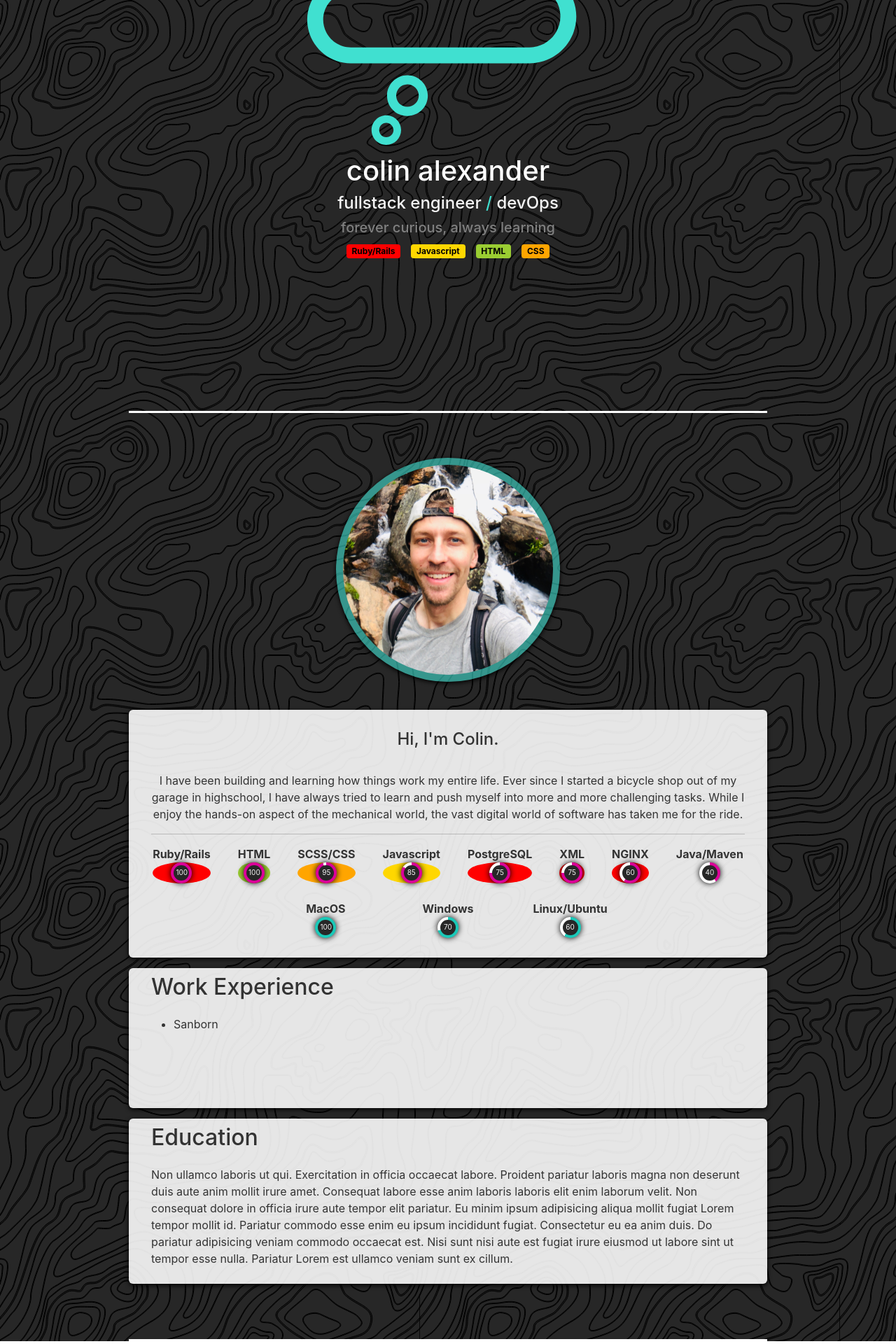
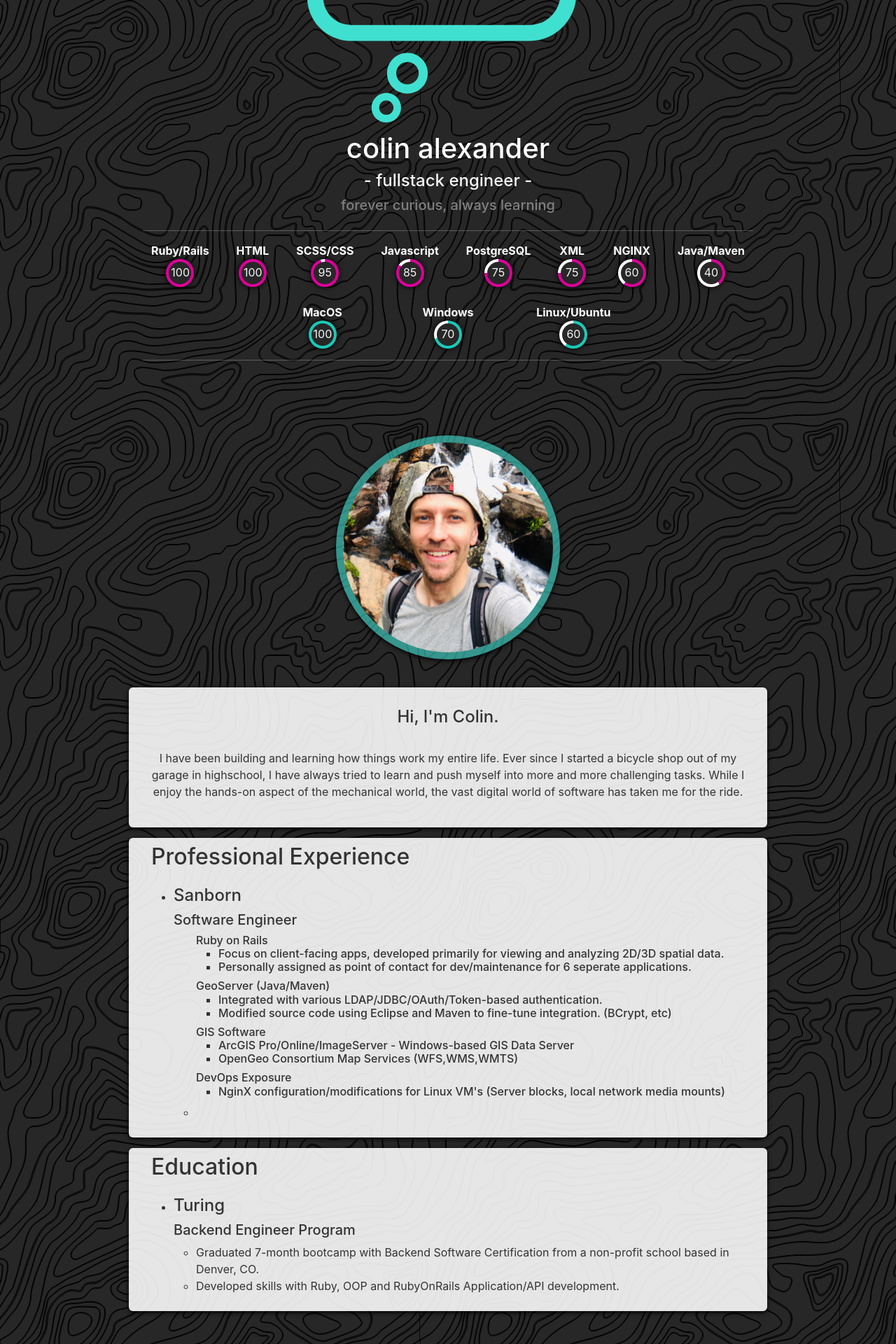
Before and after one commit to colintalex/portfolio-next, a Next.js app: page / in a window 1280 px wide. Shown: the part 210-2130 px from the top of the page at 70% size. Built offline with nearby package versions, Linux system fonts and the light colour scheme.

Commit message:
Page layout change, designed for intial visual caputre. WIP

```diff
--- a/components/about/about_me.js
+++ b/components/about/about_me.js
@@ -4,23 +4,6 @@ import styles from './about_me.module.css'
 import Card from "../card";
 
 export default function AboutMe (param) {
-    const langs = [
-      ["Ruby/Rails", "ruby", 100],
-      ["HTML", "html", 100],
-      ["SCSS/CSS", "css", 95],
-      ["Javascript", "js", 85],
-      ["PostgreSQL", "ruby", 75],
-      ["XML", "ruby", 75],
-      ["NGINX", "ruby", 60],
-      ["Java/Maven", "gsvr", 40],
-    ];
-
-    const opsystems = [
-      ["MacOS", "mac", 100],
-      ["Windows", "pc", 70],
-      ["Linux/Ubuntu", "lnx", 60],
-    ];
-
   return (
     <Card>
       <div className={styles.about_main}>
@@ -33,50 +16,6 @@ export default function AboutMe (param) {
           tasks. While I enjoy the hands-on aspect of the mechanical world, the
           vast digital world of software has taken me for the ride.
         </p>
-        <hr></hr>
-        <div style={{ width: "60%", margin: "auto" }}>
-          <ul className={styles.short_langs}>
-            {langs.map((lang, i) => (
-              <div className="container" key={lang[0]}>
-                <strong>{lang[0]}</strong>
-                <div className={styles.donut} id={lang[1]}>
-                  <div
-                    className={styles.donut_fill}
-                    style={{
-                      background: `conic-gradient(#dc0099 0deg ${
-                        lang[2] * 3.6
-                      }deg, #ffffff ${lang[2] * 3.6}deg 360deg)`,
-                    }}
-                  >
-                    <div className={styles.donut_hole}>{lang[2]}</div>
-                  </div>
-                </div>
-              </div>
-            ))}
-          </ul>
-        </div>
-        <div style={{ width: "60%", margin: "auto" }}>
-          <br />
-          <ul className={styles.short_langs}>
-            {opsystems.map((opsystem, i) => (
-              <div className="container">
-                <strong>{opsystem[0]}</strong>
-                <div className={styles.donut} id={opsystem[1]}>
-                  <div
-                    className={styles.donut_fill}
-                    style={{
-                      background: `conic-gradient(#1ac9b8 0deg ${
-                        opsystem[2] * 3.6
-                      }deg, #ffffff ${opsystem[2] * 3.6}deg 360deg)`,
-                    }}
-                  >
-                    <div className={styles.donut_hole}>{opsystem[2]}</div>
-                  </div>
-                </div>
-              </div>
-            ))}
-          </ul>
-        </div>
       </div>
     </Card>
   );
--- a/components/about/about_me.module.css
+++ b/components/about/about_me.module.css
@@ -18,7 +18,7 @@
 
 .donut {
   /* (A1) CIRCLE */
-  height: 30px;
+  height: 40px;
   border-radius: 50%;
   display: flex;
   align-items: center;
@@ -29,8 +29,8 @@
 }
 
 .donut_fill {
-  width: 30px;
-  height: 30px;
+  width: 40px;
+  height: 40px;
   border-radius: 50%;
   display: flex;
   align-items: center;
@@ -39,15 +39,24 @@
 }
 
 .donut_hole {
-  width: 22px;
-  height: 22px;
+  width: 32px;
+  height: 32px;
   border-radius: 50%;
   background: #272727;
   color: whitesmoke;
-  font-size: 10px;
+  font-size: 16px;
   padding: 3px;
 }
 
+@keyframes example {
+  from {
+    background-color: red;
+  }
+
+  to {
+    background-color: yellow;
+  }
+}
 
 .short_langs li {
   display: inline;
--- a/components/education/education.js
+++ b/components/education/education.js
@@ -7,18 +7,16 @@ export default function Education(param) {
     <Card>
       <h2 className={styles.title}>Education</h2>
       <div className={styles.main}>
-        <p className="p_content">
-          Non ullamco laboris ut qui. Exercitation in officia occaecat labore.
-          Proident pariatur laboris magna non deserunt duis aute anim mollit
-          irure amet. Consequat labore esse anim laboris laboris elit enim
-          laborum velit. Non consequat dolore in officia irure aute tempor elit
-          pariatur. Eu minim ipsum adipisicing aliqua mollit fugiat Lorem tempor
-          mollit id. Pariatur commodo esse enim eu ipsum incididunt fugiat.
-          Consectetur eu ea anim duis. Do pariatur adipisicing veniam commodo
-          occaecat est. Nisi sunt nisi aute est fugiat irure eiusmod ut labore
-          sint ut tempor esse nulla. Pariatur Lorem est ullamco veniam sunt ex
-          cillum.
-        </p>
+        <ul>
+          <li>
+            <h4>Turing</h4>
+            <h5>Backend Engineer Program</h5>
+            <ul>
+              <li>Graduated 7-month bootcamp with Backend Software Certification from a non-profit school based in Denver, CO.</li>
+              <li>Developed skills with Ruby, OOP and RubyOnRails Application/API development.</li>
+            </ul>
+          </li>
+        </ul>
       </div>
     </Card>
   );
--- a/components/education/education.module.css
+++ b/components/education/education.module.css
@@ -1,5 +1,6 @@
 .main {
   margin-top: 60px;
+  text-align: left;
 }
 
 .title {
--- a/components/experience/experience.js
+++ b/components/experience/experience.js
@@ -5,13 +5,40 @@ import styles from "./experience.module.css";
 export default function Experience(param) {
   return (
     <Card>
-      <h2 className={styles.title}>Work Experience</h2>
+      <h2 className={styles.title}>Professional Experience</h2>
       <div className={styles.main}>
         <ul>
           <li>
-            <div>
-              <p className="p_content">Sanborn</p>
-            </div>
+            <h4 className="p_content">Sanborn</h4>
+            <h5 className="p_content">Software Engineer</h5>
+            <ul>
+              <h6 className="p_content">
+                Ruby on Rails
+                <ul>
+                  <li>Focus on client-facing apps, developed primarily for viewing and analyzing 2D/3D spatial data.</li>
+                  <li>Personally assigned as point of contact for dev/maintenance for 6 seperate applications.</li>
+                </ul>
+              </h6>
+              <h6 className="p_content">
+                GeoServer (Java/Maven)
+                <ul>
+                  <li>Integrated with various LDAP/JDBC/OAuth/Token-based authentication.</li>
+                  <li>Modified source code using Eclipse and Maven to fine-tune integration. (BCrypt, etc)</li>
+                </ul>
+              </h6>
+              <h6 className="p_content">GIS Software
+                <ul>
+                  <li>ArcGIS Pro/Online/ImageServer - Windows-based GIS Data Server</li>
+                  <li>OpenGeo Consortium Map Services (WFS,WMS,WMTS)</li>
+                </ul>
+              </h6>
+              <h6 className="p_content">DevOps Exposure
+                <ul>
+                  <li>NginX configuration/modifications for Linux VM's (Server blocks, local network media mounts)</li>
+                </ul>
+              </h6>
+              <li className="p_content"></li>
+            </ul>
           </li>
         </ul>
       </div>
--- a/components/experience/experience.module.css
+++ b/components/experience/experience.module.css
@@ -1,5 +1,6 @@
 .main {
   margin-top: 60px;
+  list-style: none;
 }
 
 .title {
--- a/components/page_chunk.module.css
+++ b/components/page_chunk.module.css
@@ -1,11 +1,11 @@
 .page_chunk {
   min-height: 100vh;
-  padding: 4rem 0;
+  padding: 2rem 0;
   flex: 1;
   display: flex;
   flex-direction: column;
   align-items: center;
   min-height: 100vh;
-  border-bottom: 3px solid white;
+  /* border-bottom: 3px solid white; */
   width: 75%;
 }
--- /dev/null
+++ b/components/skills.js
@@ -0,0 +1,69 @@
+import Image from "next/image";
+import React from "react";
+import styles from './about/about_me.module.css'
+
+export default function Skills (param) {
+  const langs = [
+        ["Ruby/Rails", "ruby", 100],
+        ["HTML", "html", 100],
+        ["SCSS/CSS", "css", 95],
+        ["Javascript", "js", 85],
+        ["PostgreSQL", "ruby", 75],
+        ["XML", "ruby", 75],
+        ["NGINX", "ruby", 60],
+        ["Java/Maven", "gsvr", 40],
+      ];
+
+      const opsystems = [
+        ["MacOS", "mac", 100],
+        ["Windows", "pc", 70],
+        ["Linux/Ubuntu", "lnx", 60],
+      ];
+  return (
+    <div>
+      <div style={{ width: "60%", margin: "auto" }}>
+        <ul className={styles.short_langs}>
+          {langs.map((lang, i) => (
+            <div className="container" key={lang[0]}>
+              <strong>{lang[0]}</strong>
+              <div className={styles.donut} id={lang[1]}>
+                <div
+                  className={styles.donut_fill}
+                  style={{
+                    background: `conic-gradient(#dc0099 0deg ${
+                      lang[2] * 3.6
+                    }deg, #ffffff ${lang[2] * 3.6}deg 360deg)`,
+                  }}
+                >
+                  <div className={styles.donut_hole}>{lang[2]}</div>
+                </div>
+              </div>
+            </div>
+          ))}
+        </ul>
+      </div>
+      <div style={{ width: "60%", margin: "auto" }}>
+        <br />
+        <ul className={styles.short_langs}>
+          {opsystems.map((opsystem, i) => (
+            <div className="container">
+              <strong>{opsystem[0]}</strong>
+              <div className={styles.donut} id={opsystem[1]}>
+                <div
+                  className={styles.donut_fill}
+                  style={{
+                    background: `conic-gradient(#1ac9b8 0deg ${
+                      opsystem[2] * 3.6
+                    }deg, #ffffff ${opsystem[2] * 3.6}deg 360deg)`,
+                  }}
+                >
+                  <div className={styles.donut_hole}>{opsystem[2]}</div>
+                </div>
+              </div>
+            </div>
+          ))}
+        </ul>
+      </div>
+    </div>
+  );
+}
--- a/pages/index.js
+++ b/pages/index.js
@@ -7,9 +7,11 @@ import AboutMe from '../components/about/about_me';
 import Experience from "../components/experience/experience";
 import Card from '../components/card';
 import Education from "../components/education/education";
+import Skills from '../components/skills';
 
 export default function Home() {
-  const skills = [["Ruby/Rails", "ruby"], ["Javascript", "js"], ["HTML", "html"], ["CSS", "css"]]
+
+
   return (
     <div className={styles.container}>
       <Head>
@@ -25,21 +27,13 @@ export default function Home() {
           </div>
 
           <h1 className={styles.name}>colin alexander</h1>
-          <h4 className={styles.job_title}>
-            fullstack engineer <span>/</span> devOps
-          </h4>
+          <h4 className={styles.job_title}>- fullstack engineer -</h4>
           <h5 className={styles.sub_name}>forever curious, always learning</h5>
 
           <div className={styles.name}>
-            <ul className={styles.short_skills}>
-              {skills.map((skill) => (
-                <li key={skill[1]}>
-                  <span id={skill[1]} className="badge bg-secondary">
-                    {skill[0]}
-                  </span>
-                </li>
-              ))}
-            </ul>
+            <hr />
+              <Skills/>
+            <hr />
           </div>
         </PageChunk>
         <Nav />
--- a/styles/globals.css
+++ b/styles/globals.css
@@ -16,7 +16,7 @@ a {
 }
 
 
-#ruby {
+/* #ruby {
   background-color: red !important;
 }
 #js {
@@ -28,6 +28,15 @@ a {
 #css {
   background-color: orange !important;
 }
+#gsvr {
+  background-color: green !important;
+}
+#agis {
+  background-color: #00aaff !important;
+}
+#qgis {
+  background-color: yellow !important;
+} */
 
 .badge {
   transition: all 0.2s;
```
Also changed, not shown: styles/Home.module.css.
